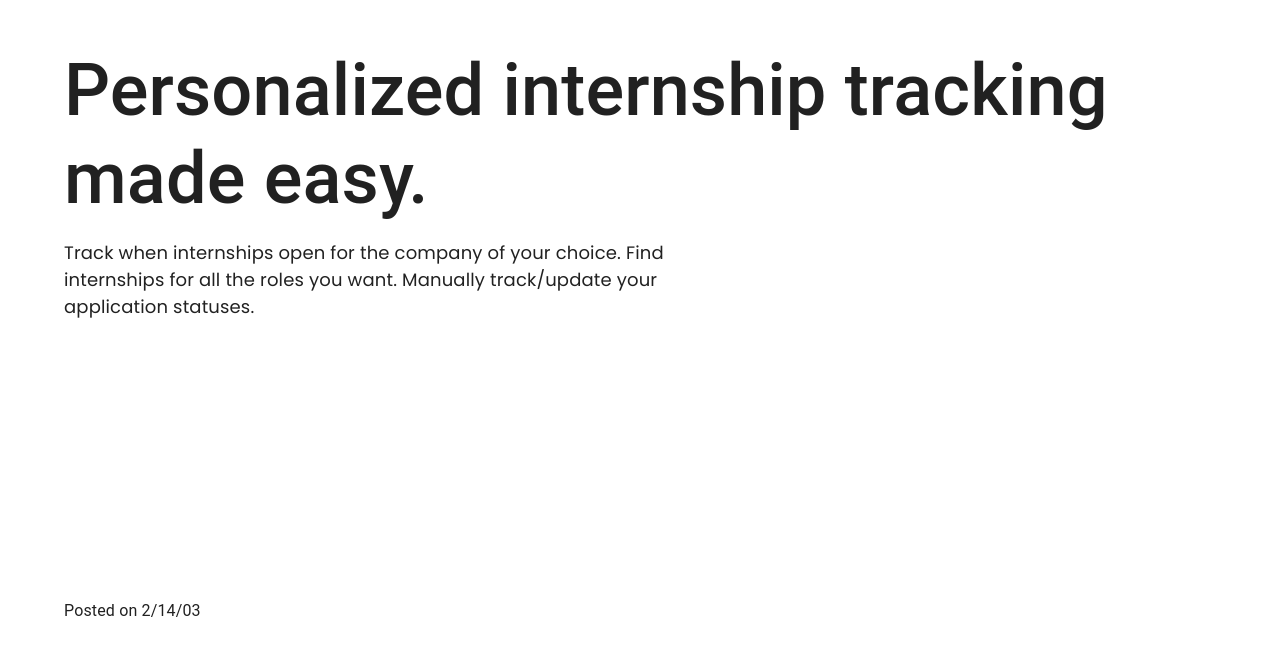
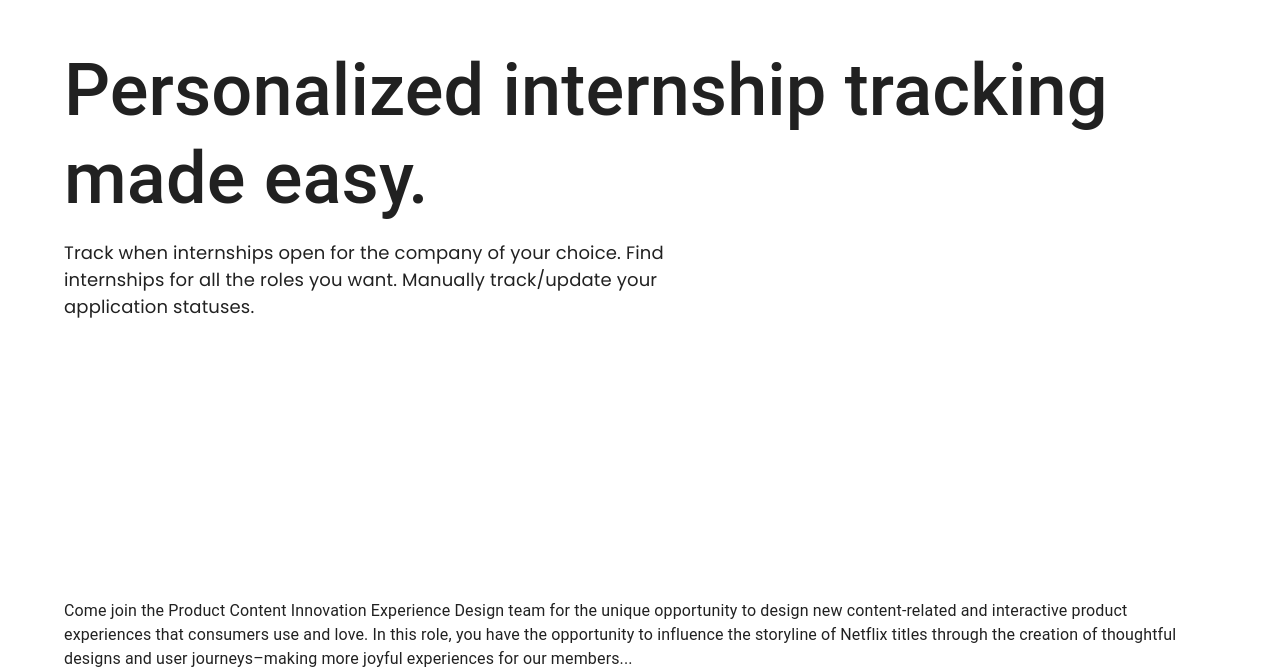
Before and after one commit to BobaTalks/internship-tracker, a React (Create React App) app in the folder client/: page / in a window 1280 px wide. Shown: the part 217-888 px from the top of the page. Before the commit the page ends 840 px from the top, so only its background shows below. Built offline with nearby package versions, Linux system fonts and the light colour scheme.

Commit message:
basic text description

```diff
--- a/client/src/components/JobDescription.jsx
+++ b/client/src/components/JobDescription.jsx
@@ -1,7 +1,14 @@
+import React from "react";
 import { Box, Container, Slider, useTheme } from "@mui/material";
+import { Typography } from "@mui/material";
+//import { useTheme } from "@emotion/react";
 
-/*const JobDescription = (props) => {
-    return (
-
-    )
-}*/
+const JobDescription = (props) => {
+const theme = useTheme();
+  return (
+    <p style={{ color: theme.palette.text.primary.main }}>
+      {props.description}
+    </p>
+  );
+};
+export default JobDescription;
--- a/client/src/pages/BasePage.jsx
+++ b/client/src/pages/BasePage.jsx
@@ -2,7 +2,7 @@ import { Box, Container, useTheme } from "@mui/material";
 import React from "react";
 
 import NavBar from "../components/Navbar";
-import PostedOn from "../components/PostedOn";
+import JobDescription from "../components/JobDescription";
 
 /**
  * Base "Page" component that will wrap and return our standard page layout with
@@ -13,14 +13,15 @@ import PostedOn from "../components/PostedOn";
 const BasePage = (props) => {
   const theme = useTheme();
 
-  const mockData = "02/14/2003";
+  const ex_JobDescrip =
+    "Come join the Product Content Innovation Experience Design team for the unique opportunity to design new content-related and interactive product experiences that consumers use and love. In this role, you have the opportunity to influence the storyline of Netflix titles through the creation of thoughtful designs and user journeys–making more joyful experiences for our members...";
 
   return (
     <Box sx={{ bgColor: theme.palette.background.default, height: "100vh" }}>
       <Container>
         {/* <NavBar /> */}
         {props.children}
-        <PostedOn date={mockData} />
+        <JobDescription description={ex_JobDescrip} />
       </Container>
     </Box>
   );
```
